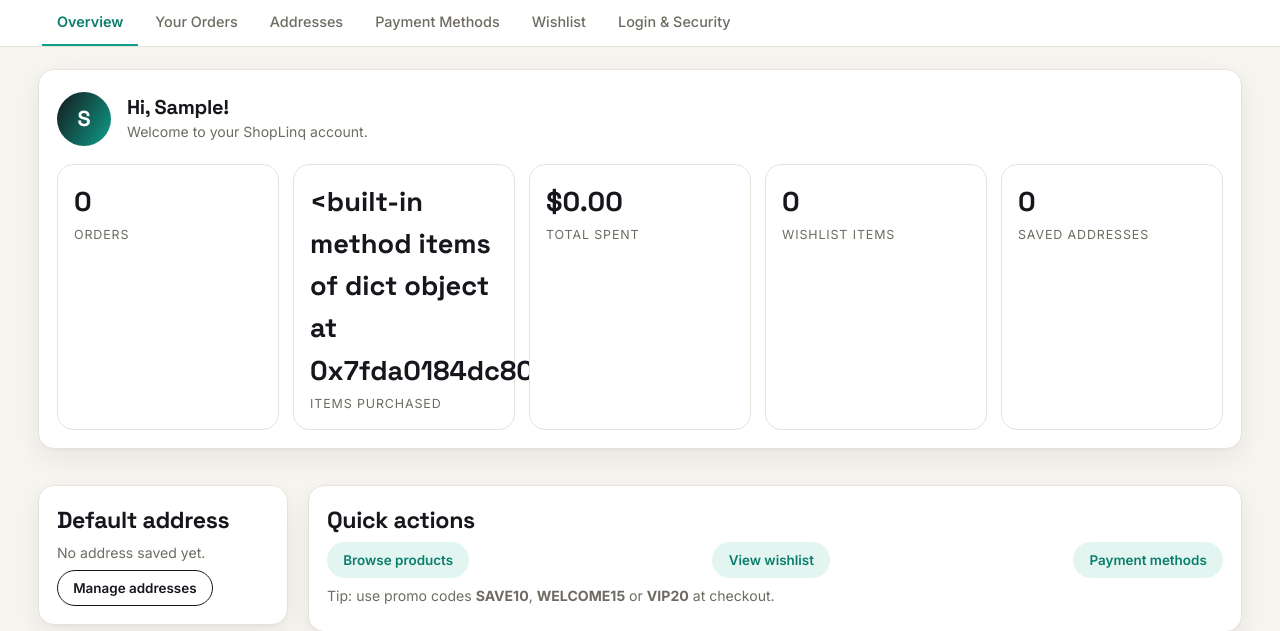
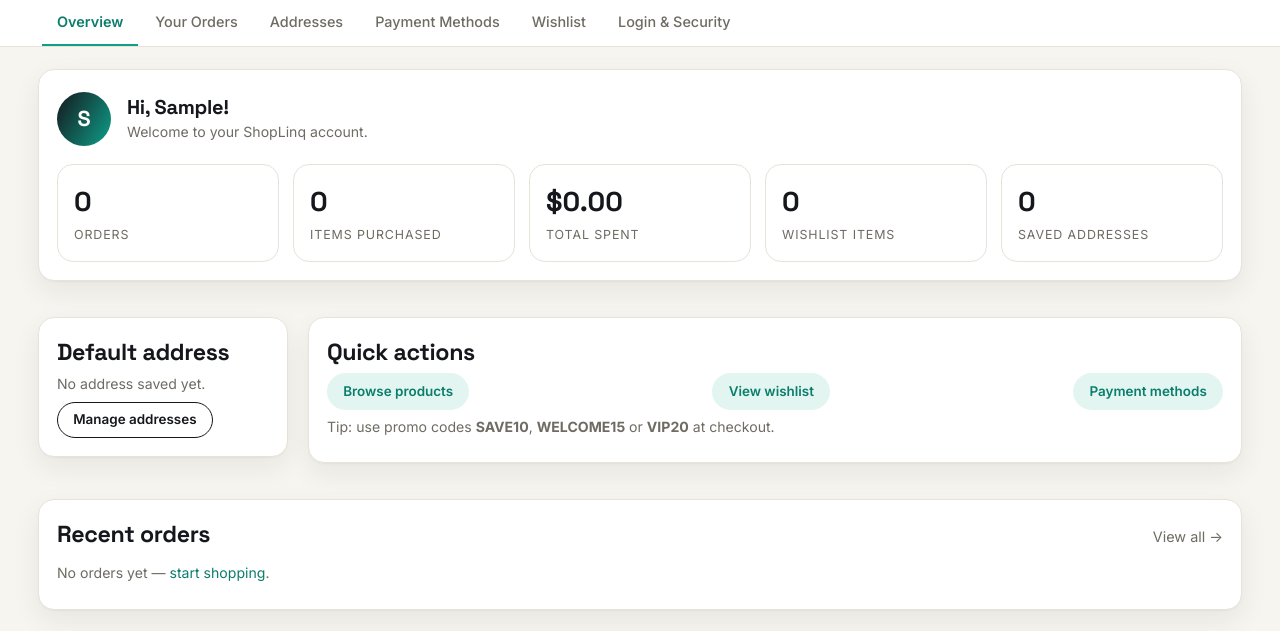
Before and after one commit to workforcenexusportal-cmyk/shoplinq, a Flask app: page /account in a window 1280 px wide. Shown: the part 90-721 px from the top of the page. Run offline with Flask 3, Linux system fonts and the light colour scheme; the visitor is signed in with stand-in values (Sample User, id 1); data that the repository does not hold is empty; some libraries are stand-ins or nearby versions.

Commit message:
Fix account dashboard showing '<built-in method items of dict...>'
Root cause: my_stats was a plain dict with a key literally named
'items'. Jinja's dot-notation (foo.bar) tries getattr() before dict
lookup, and getattr(dict, 'items') resolves to the built-in
dict.items bound method (not the dict's 'items' value) — so
{{ my_stats.items }} printed the method's repr instead of the
item count.

Fix: renamed the dict key to 'items_count' (in the route and the
template) to avoid the collision entirely, since any dict key
matching a dict method name (items/keys/values/get/update/pop/
clear/copy) accessed via dot notation in Jinja has this exact
footgun. Swept all other templates for the same pattern — every
other .items/.get/.keys usage is either an explicit method call
with parens or a real SQLAlchemy relationship attribute, so this
was the only instance.

Verified: demo account dashboard now shows 'items purchased: 8'
correctly, 16/16 tests pass.

```diff
--- a/blueprints/account.py
+++ b/blueprints/account.py
@@ -55,7 +55,7 @@ def dashboard():
     my_stats = {
         "orders": agg[0] or 0,
         "total_spent": agg[1] or 0,
-        "items": items_bought,
+        "items_count": items_bought,
         "top_category": top_cat[0] if top_cat else None,
         "top_product": top_prod[0] if top_prod else None,
     }
--- a/templates/account/dashboard.html
+++ b/templates/account/dashboard.html
@@ -26,7 +26,7 @@
     </div>
     <div class="stat-tiles">
       <div class="stat"><span class="stat-num">{{ my_stats.orders }}</span><span>orders</span></div>
-      <div class="stat"><span class="stat-num">{{ my_stats.items }}</span><span>items purchased</span></div>
+      <div class="stat"><span class="stat-num">{{ my_stats.items_count }}</span><span>items purchased</span></div>
       <div class="stat"><span class="stat-num">{{ my_stats.total_spent|money }}</span><span>total spent</span></div>
       <div class="stat"><span class="stat-num">{{ current_user.wishlist_items.count() }}</span><span>wishlist items</span></div>
       <div class="stat"><span class="stat-num">{{ current_user.addresses|length }}</span><span>saved addresses</span></div>
```
